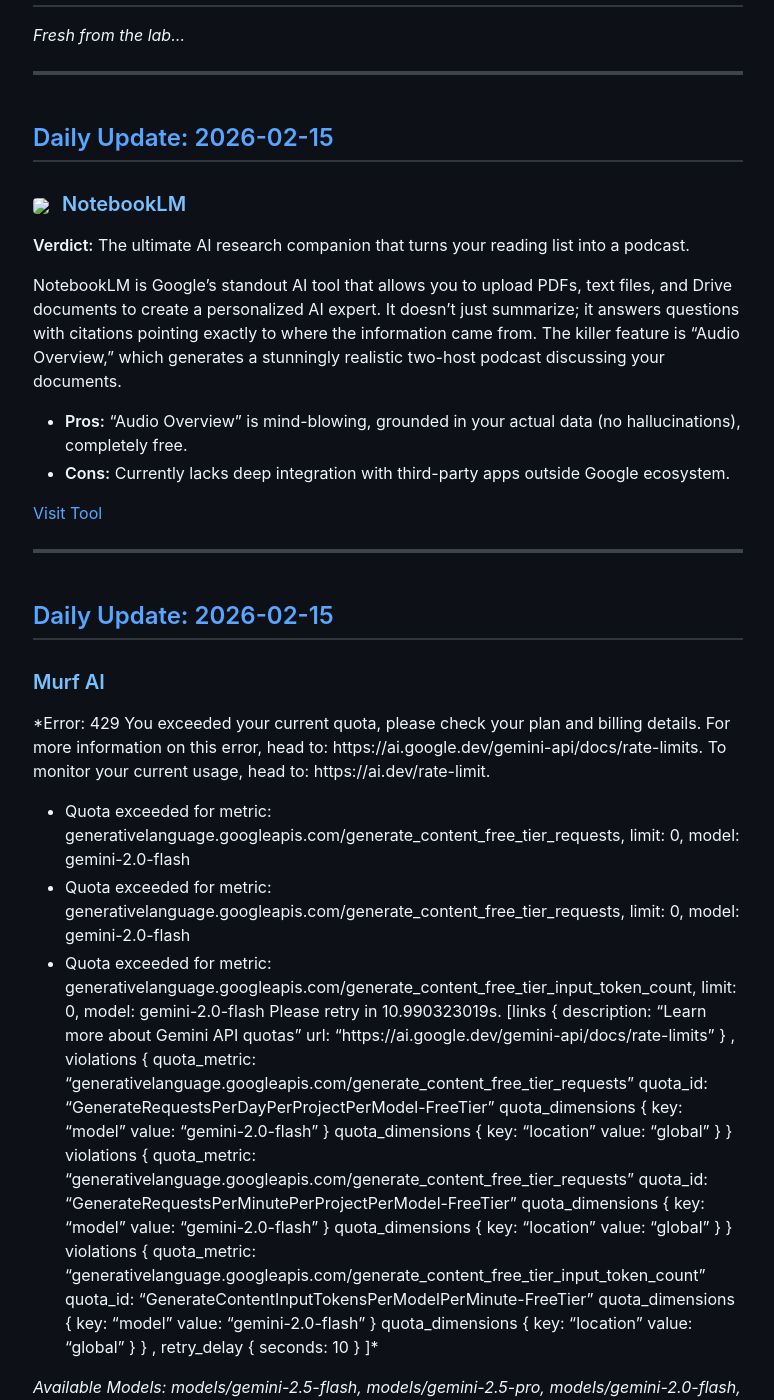
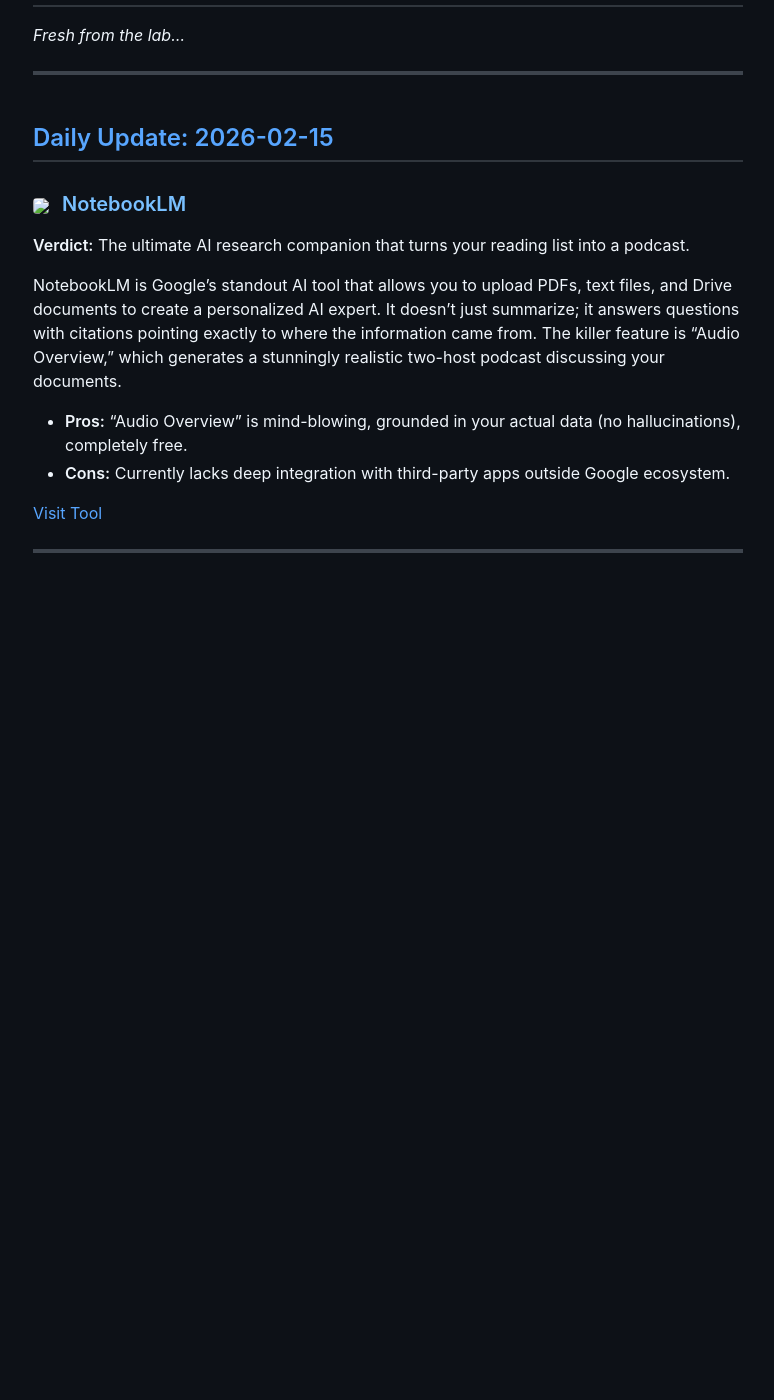
Before and after one commit to virtualsapphirestore/Ai-tools-watchdog, a Jekyll site: the page built from index.md, in a window 1280 px wide and 1400 px high, scrolled down 717 px. Shown: the whole window, without its empty margins (252-1026 px from the left). Built offline with Jekyll 4.4.1, drawn with Linux system fonts in a browser that asks for light colours; nearby versions of some CDN libraries; after the commit the page ends 1347 px from its top, so only the background shows below that; some of the changed text lies outside the part shown.

Commit message:
Remove error log from index.md

```diff
--- a/index.md
+++ b/index.md
@@ -31,60 +31,3 @@ NotebookLM is Google's standout AI tool that allows you to upload PDFs, text fil
 [Visit Tool](https://notebooklm.google.com)
 
 ---
-
-## Daily Update: 2026-02-15
-
-### Murf AI
-
-*Error: 429 You exceeded your current quota, please check your plan and billing details. For more information on this error, head to: https://ai.google.dev/gemini-api/docs/rate-limits. To monitor your current usage, head to: https://ai.dev/rate-limit.
-* Quota exceeded for metric: generativelanguage.googleapis.com/generate_content_free_tier_requests, limit: 0, model: gemini-2.0-flash
-* Quota exceeded for metric: generativelanguage.googleapis.com/generate_content_free_tier_requests, limit: 0, model: gemini-2.0-flash
-* Quota exceeded for metric: generativelanguage.googleapis.com/generate_content_free_tier_input_token_count, limit: 0, model: gemini-2.0-flash
-Please retry in 10.990323019s. [links {
-  description: "Learn more about Gemini API quotas"
-  url: "https://ai.google.dev/gemini-api/docs/rate-limits"
-}
-, violations {
-  quota_metric: "generativelanguage.googleapis.com/generate_content_free_tier_requests"
-  quota_id: "GenerateRequestsPerDayPerProjectPerModel-FreeTier"
-  quota_dimensions {
-    key: "model"
-    value: "gemini-2.0-flash"
-  }
-  quota_dimensions {
-    key: "location"
-    value: "global"
-  }
-}
-violations {
-  quota_metric: "generativelanguage.googleapis.com/generate_content_free_tier_requests"
-  quota_id: "GenerateRequestsPerMinutePerProjectPerModel-FreeTier"
-  quota_dimensions {
-    key: "model"
-    value: "gemini-2.0-flash"
-  }
-  quota_dimensions {
-    key: "location"
-    value: "global"
-  }
-}
-violations {
-  quota_metric: "generativelanguage.googleapis.com/generate_content_free_tier_input_token_count"
-  quota_id: "GenerateContentInputTokensPerModelPerMinute-FreeTier"
-  quota_dimensions {
-    key: "model"
-    value: "gemini-2.0-flash"
-  }
-  quota_dimensions {
-    key: "location"
-    value: "global"
-  }
-}
-, retry_delay {
-  seconds: 10
-}
-]*
-
-*Available Models: models/gemini-2.5-flash, models/gemini-2.5-pro, models/gemini-2.0-flash, models/gemini-2.0-flash-001, models/gemini-2.0-flash-exp-image-generation, models/gemini-2.0-flash-lite-001, models/gemini-2.0-flash-lite, models/gemini-exp-1206, models/gemini-2.5-flash-preview-tts, models/gemini-2.5-pro-preview-tts, models/gemma-3-1b-it, models/gemma-3-4b-it, models/gemma-3-12b-it, models/gemma-3-27b-it, models/gemma-3n-e4b-it, models/gemma-3n-e2b-it, models/gemini-flash-latest, models/gemini-flash-lite-latest, models/gemini-pro-latest, models/gemini-2.5-flash-lite, models/gemini-2.5-flash-image, models/gemini-2.5-flash-preview-09-2025, models/gemini-2.5-flash-lite-preview-09-2025, models/gemini-3-pro-preview, models/gemini-3-flash-preview, models/gemini-3-pro-image-preview, models/nano-banana-pro-preview, models/gemini-robotics-er-1.5-preview, models/gemini-2.5-computer-use-preview-10-2025, models/deep-research-pro-preview-12-2025*
-
-[Visit Tool](https://get.murf.ai/ws24xarqap5a)
```
